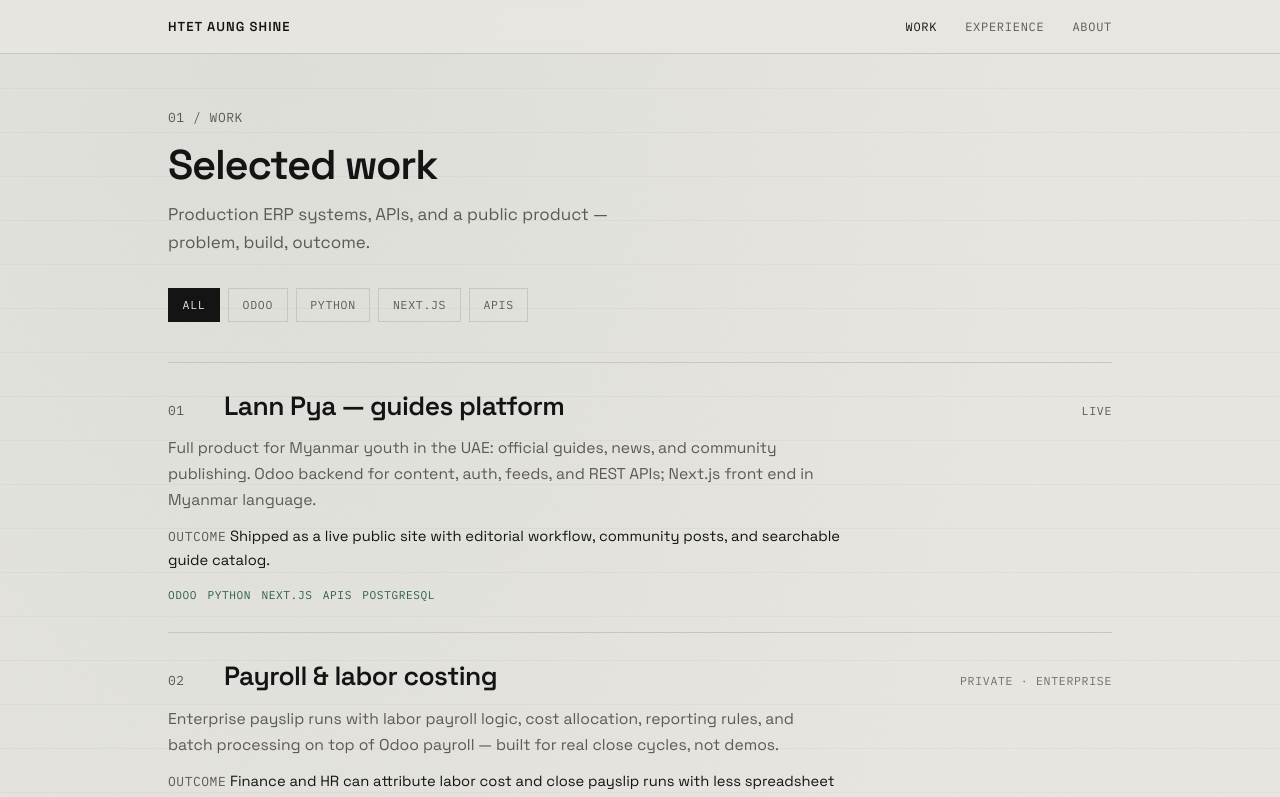
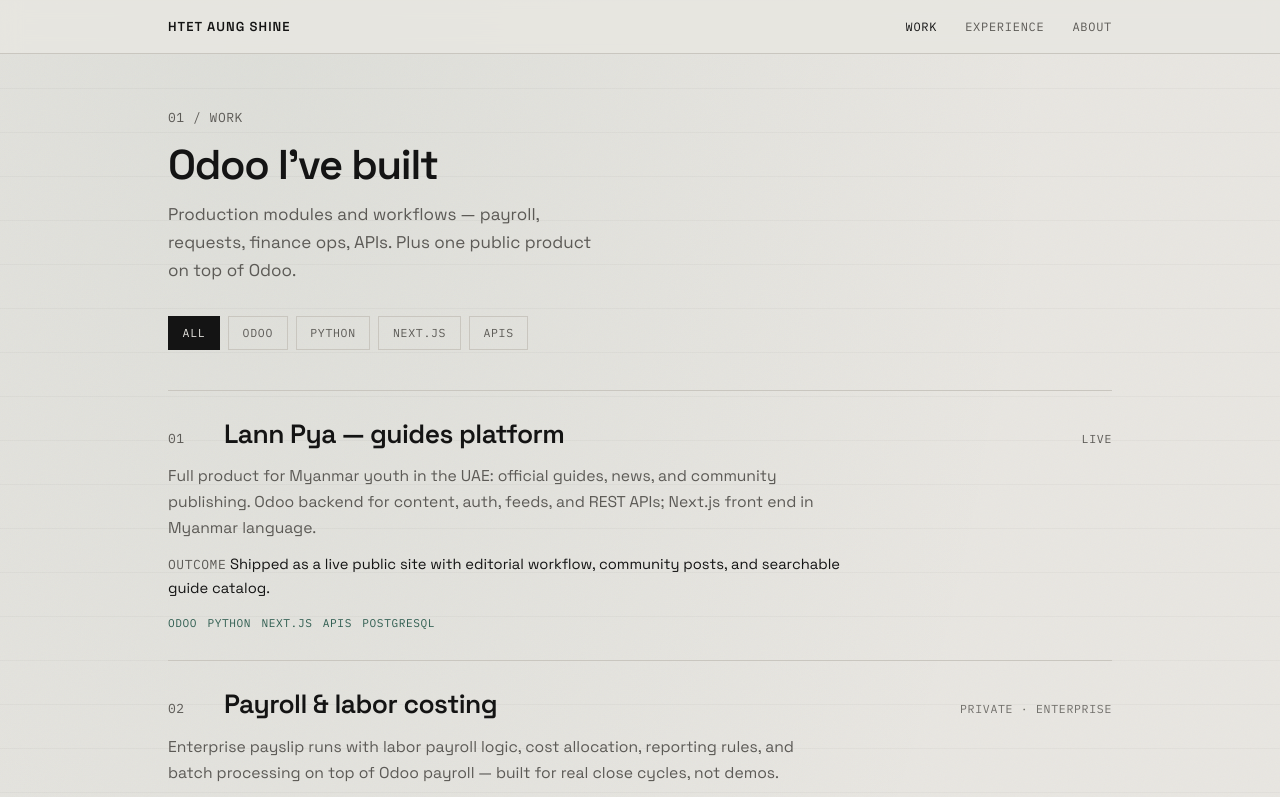
Before and after one commit to devShine3/portfolio-website, a Next.js app: page /work in a window 1280 px wide. Shown: the top 797 px of the page. Built offline with nearby package versions, Linux system fonts and the light colour scheme.

Commit message:
Center messaging on building Odoo systems.
Tighten home, Work, and About headlines to that single signal.

```diff
--- a/app/about/page.tsx
+++ b/app/about/page.tsx
@@ -15,7 +15,7 @@
     <section className={`${styles.page} page-enter`}>
       <header className={styles.header}>
         <p className="mono">03 / About</p>
-        <h1 className={styles.title}>Odoo & systems engineer</h1>
+        <h1 className={styles.title}>I build Odoo systems</h1>
       </header>
 
       <div className={styles.intro}>
--- a/app/page.tsx
+++ b/app/page.tsx
@@ -23,7 +23,7 @@
       </div>
       <p className={styles.meta}>
         <span className="mono">focus</span>
-        <span>odoo · python · apis · next.js</span>
+        <span>odoo · python · postgresql</span>
       </p>
     </section>
   );
--- a/app/work/page.tsx
+++ b/app/work/page.tsx
@@ -4,8 +4,7 @@
 
 export const metadata: Metadata = {
   title: "Work",
-  description:
-    "Selected work — Odoo ERP systems, APIs, and Lann Pya (Next.js + Odoo).",
+  description: "Odoo systems I’ve built — ERP modules, workflows, and APIs.",
 };
 
 export default function WorkPage() {
@@ -13,10 +12,10 @@
     <section className={`${styles.page} page-enter`}>
       <header className={styles.header}>
         <p className="mono">01 / Work</p>
-        <h1 className={styles.title}>Selected work</h1>
+        <h1 className={styles.title}>Odoo I’ve built</h1>
         <p className={styles.lead}>
-          Production ERP systems, APIs, and a public product — problem, build,
-          outcome.
+          Production modules and workflows — payroll, requests, finance ops, APIs.
+          Plus one public product on top of Odoo.
         </p>
       </header>
       <WorkList />
--- a/content/education.ts
+++ b/content/education.ts
@@ -36,7 +36,7 @@
 export const site = {
   name: "Htet Aung Shine",
   nameDisplay: "HTET AUNG SHINE",
-  tagline: "Odoo systems · APIs · full-stack products",
+  tagline: "I build Odoo systems",
   email: null as string | null,
   resume: "/HTETAUNGSHINE.pdf",
   github: "https://github.com/devShine3",
```
